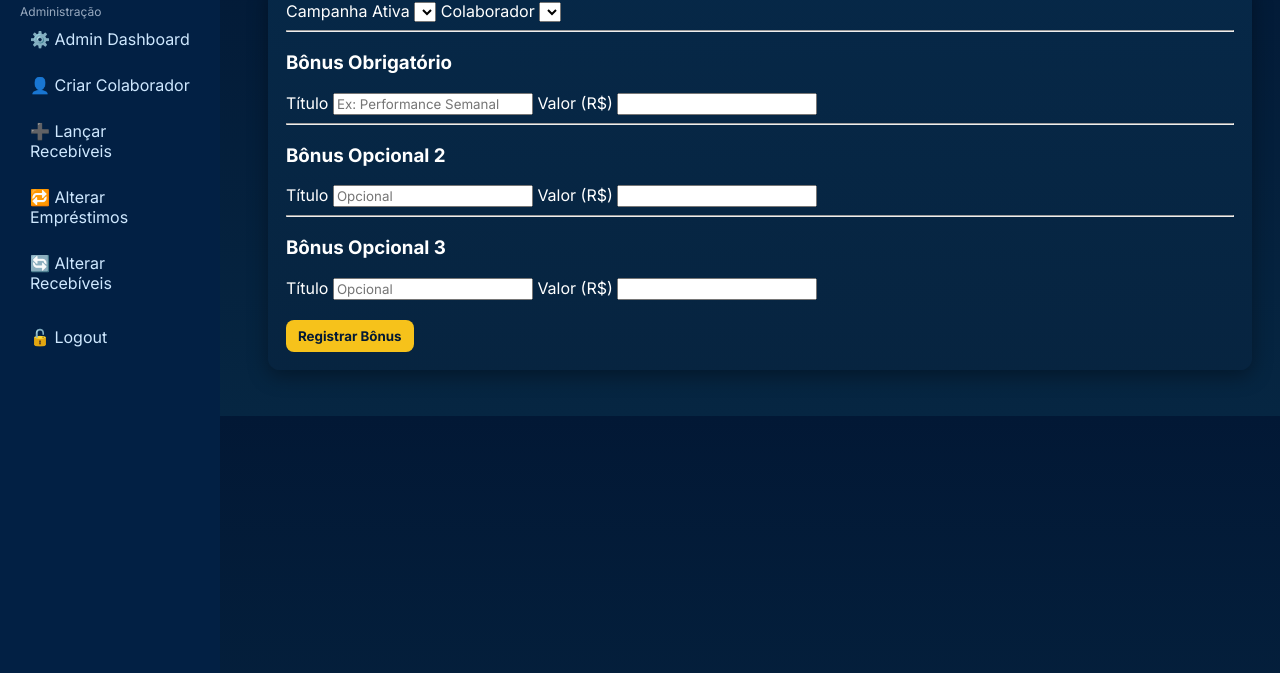
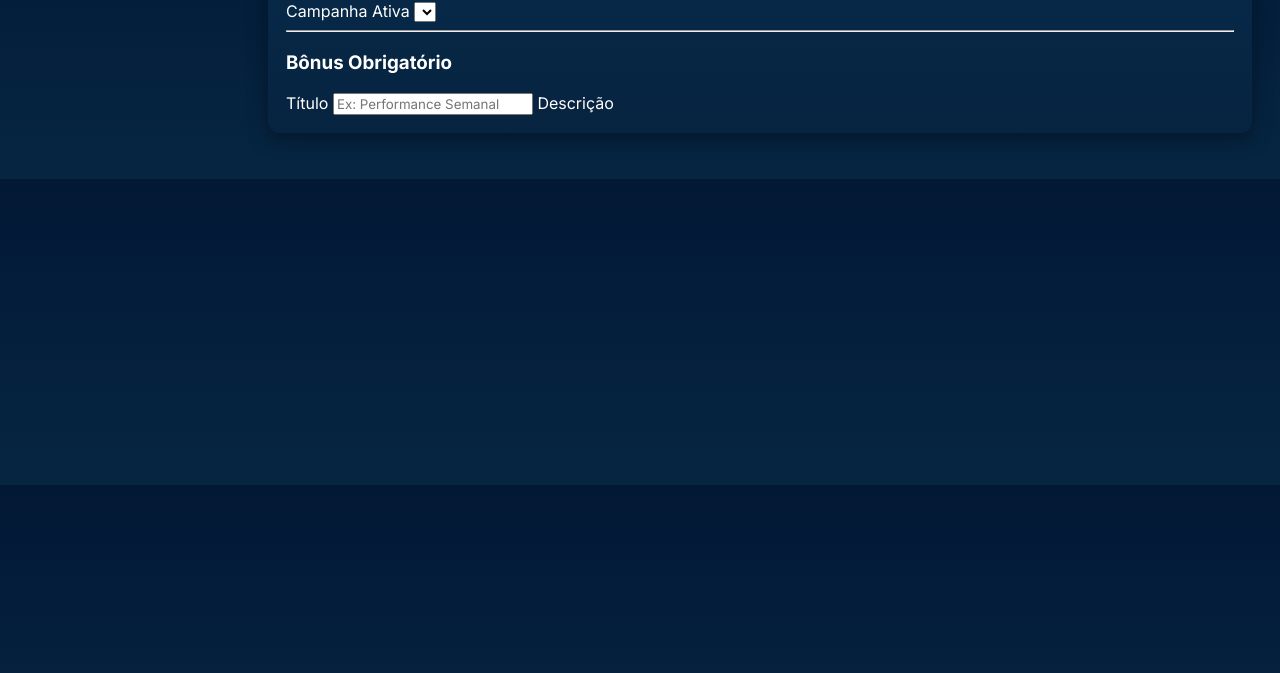
Before and after one commit to gabrielbruno2012-cpu/coelholog-finance-portal, a website: page public/admin/registrar_bonus.html in a window 1280 px wide. Shown: the part 127-800 px from the top of the page. Drawn offline with Linux system fonts and the light colour scheme; no server answers.

Commit message:
Update registrar_bonus.html

```diff
--- a/public/admin/registrar_bonus.html
+++ b/public/admin/registrar_bonus.html
@@ -2,7 +2,7 @@
 <html lang="pt-BR">
 <head>
 <meta charset="UTF-8">
-<title>Registrar Bônus</title>
+<title>Registrar Bônus da Campanha</title>
 <link rel="stylesheet" href="/css/style.css">
 </head>
 <body>
@@ -11,15 +11,12 @@
 
 <main class="main">
 
-<h1>Registrar Bônus</h1>
+<h1>Registrar Bônus da Campanha</h1>
 
 <div class="card">
 
   <label>Campanha Ativa</label>
   <select id="campanha"></select>
-
-  <label>Colaborador</label>
-  <select id="usuario"></select>
 
   <hr>
 
@@ -28,119 +25,5 @@
   <label>Título</label>
   <input type="text" id="titulo1" placeholder="Ex: Performance Semanal">
 
-  <label>Valor (R$)</label>
-  <input type="number" id="valor1">
-
-  <hr>
-
-  <h3>Bônus Opcional 2</h3>
-
-  <label>Título</label>
-  <input type="text" id="titulo2" placeholder="Opcional">
-
-  <label>Valor (R$)</label>
-  <input type="number" id="valor2">
-
-  <hr>
-
-  <h3>Bônus Opcional 3</h3>
-
-  <label>Título</label>
-  <input type="text" id="titulo3" placeholder="Opcional">
-
-  <label>Valor (R$)</label>
-  <input type="number" id="valor3">
-
-  <br><br>
-
-  <button class="btn" onclick="registrarBonus()">Registrar Bônus</button>
-
-</div>
-
-</main>
-
-<script>
-// Sidebar
-fetch('/components/sidebar_admin.html')
-  .then(r => r.text())
-  .then(html => document.getElementById("sidebar-container").innerHTML = html);
-
-// Carregar campanha ativa
-async function carregarCampanhaAtiva(){
-  const res = await fetch("/api/campanhas/ativa");
-  const c = await res.json();
-  if(c.id){
-      campanha.innerHTML = `<option value="${c.id}">${c.nome}</option>`;
-  }
-}
-
-// Carregar lista de colaboradores
-async function carregarUsuarios(){
-  const res = await fetch("/api/usuarios/listar");
-  const lista = await res.json();
-
-  usuario.innerHTML = "";
-  lista.forEach(u => {
-    usuario.innerHTML += `<option value="${u.id}">${u.nome}</option>`;
-  });
-}
-
-// Registrar bônus
-async function registrarBonus(){
-
-  const campanha_id = campanha.value;
-  const courier_id = usuario.value;
-
-  // Lista de bônus
-  const bonus = [];
-
-  // Bônus 1 (obrigatório)
-  if(!titulo1.value || !valor1.value){
-    return alert("O bônus obrigatório deve ser preenchido!");
-  }
-
-  bonus.push({
-    titulo: titulo1.value,
-    valor: Number(valor1.value)
-  });
-
-  // Opcional 2
-  if(titulo2.value && valor2.value){
-    bonus.push({
-      titulo: titulo2.value,
-      valor: Number(valor2.value)
-    });
-  }
-
-  // Opcional 3
-  if(titulo3.value && valor3.value){
-    bonus.push({
-      titulo: titulo3.value,
-      valor: Number(valor3.value)
-    });
-  }
-
-  // Enviar cada bônus individualmente
-  for (let b of bonus){
-    await fetch("/api/incentivos/bonus/registrar", {
-      method:"POST",
-      headers:{ "Content-Type":"application/json" },
-      body: JSON.stringify({
-        courier_id,
-        campanha_id,
-        titulo: b.titulo,
-        valor: b.valor
-      })
-    });
-  }
-
-  alert("Bônus registrado com sucesso!");
-  location.reload();
-}
-
-carregarCampanhaAtiva();
-carregarUsuarios();
-</script>
-
-</body>
-</html>
+  <label>Descrição</label>
+  <input type="text" id="desc1" place
```
